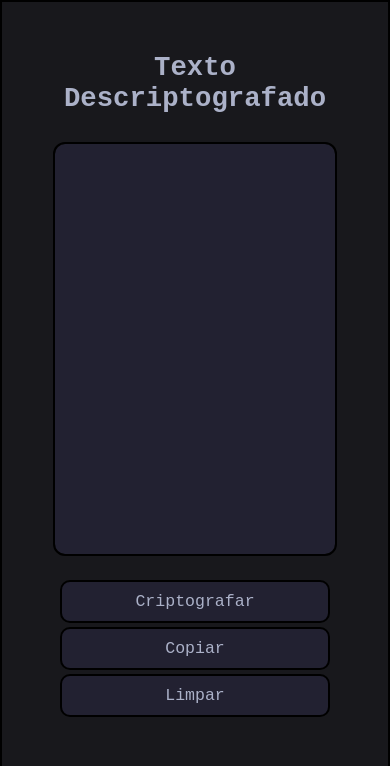
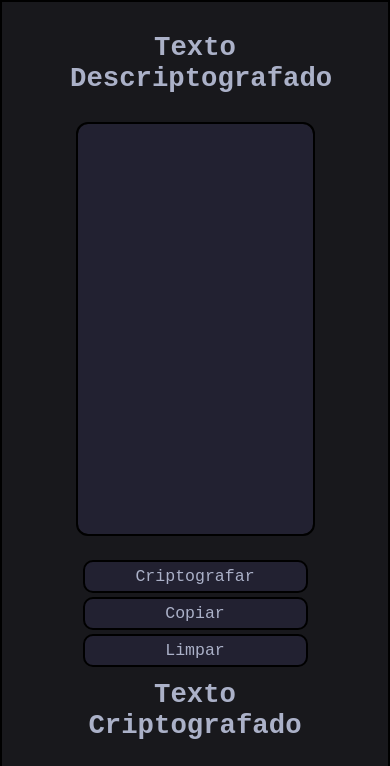
Before and after one commit to n-loco/cipher, a plain HTML site: page index.html in a window 390 px wide. Shown: the top 766 px of the page. Drawn offline with Linux system fonts and the light colour scheme.

Commit message:
Responsive PWA ( mobile )

```diff
--- a/sw.js
+++ b/sw.js
@@ -1,6 +1,6 @@
 const GHPATH = '/cipher';
 const APP_PREFIX = 'cipher_';
-const VERSION = 'v_0.0.3';
+const VERSION = 'v_0.0.4';
 const URLS = [
   `${GHPATH}/`,
   `${GHPATH}/index.html`,
--- a/ui/elements.css
+++ b/ui/elements.css
@@ -38,7 +38,7 @@ input {
 
     width: 90%;
 
-    padding: 10px;
+    padding: 5px;
 
     border: 2px solid black;
     border-radius: 10px;
--- a/ui/window.css
+++ b/ui/window.css
@@ -23,7 +23,7 @@ main {
 
     max-width: 1000px;
 
-    padding: 20px;
+    padding: 20px 20px 60px 20px;
 
     border: 2px solid black;
     border-radius: 0px 0px 10px 10px;
@@ -45,8 +45,6 @@ main {
     display: inline-block;
 
     width: 45%;
-    min-width: 300px;
-
-    padding: 20px;
+    min-width: 250px;
 
 }
```
